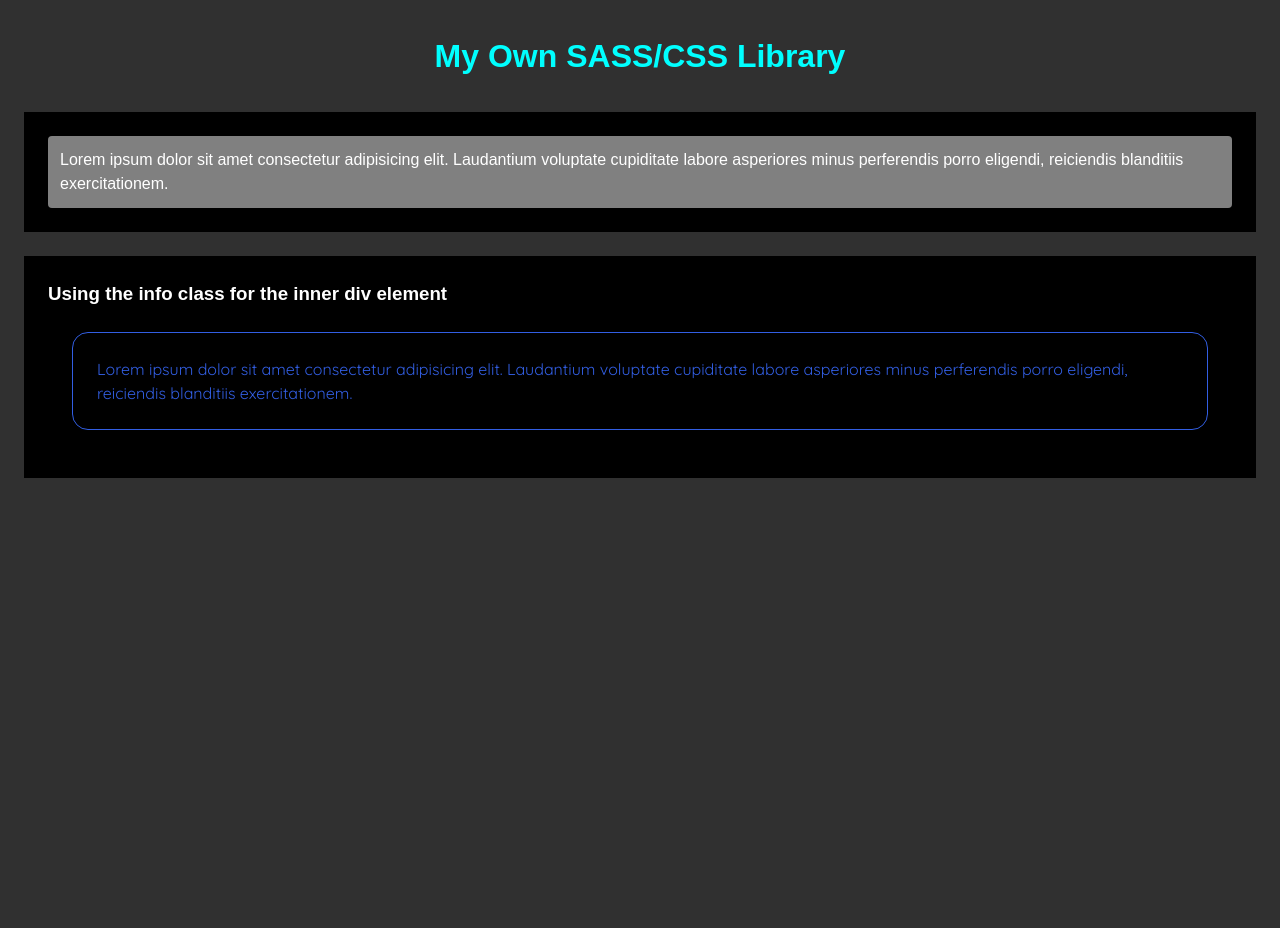
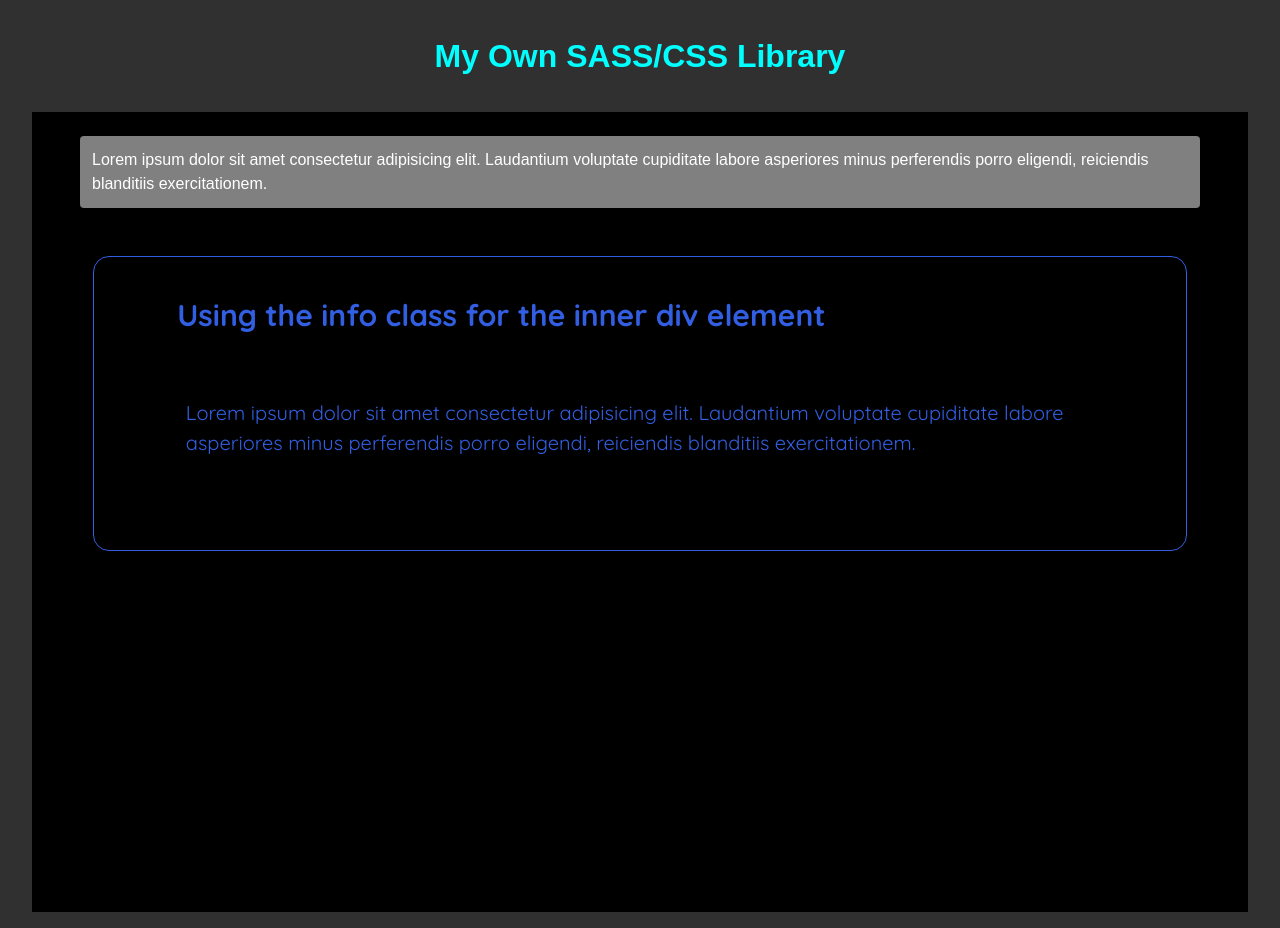
Before and after one commit to Fabian295/own-sass-lib, a website: page index.html in a window 1280 px wide. Before the commit the page ends 832 px from the top, so only its background shows below. Drawn offline with Linux system fonts and the light colour scheme; a web font is replaced by a local one.

Commit message:
Info class eextended and ad container class

```diff
--- a/_fk-classes.scss
+++ b/_fk-classes.scss
@@ -5,12 +5,46 @@
 @import url('https://fonts.googleapis.com/css2?family=Convergence&family=Quicksand:wght@400;700&display=swap');
 
 
+// Page container, wrapper if you will
+.container {
+  background: #000;
+  width: 95%;
+  margin: $margin-base auto;
+  min-height: inherit;
+}
+
 // advise: use for div styling, rather than the p inside the div
+
+
 .info {
+  width: 90%;
+  margin: $margin-base auto;
   font-size: 20px;
   font-family: 'Convergence', 'Quicksand', sans-serif;
   color: $fk-blue;
   border: $border-info;
   border-radius: $border-radius-lg;
   padding: $padding-lg;
+
+  .par {
+
+    background-color: $par-bg;
+    padding: $padding-med;
+    margin: $margin-med;
+
+    p {
+      background:inherit;
+      padding: $padding-sm;
+      border-radius: $border-radius-sm;
+    }
+
+
+  }
+
+      .sub-info {
+     text-align: center;
+      color: $fk-blue;
+      // margin: 4px auto;
+    }
+
 }
--- a/index.html
+++ b/index.html
@@ -11,19 +11,22 @@
 <body>
   <h1 class="title">My Own SASS/CSS Library</h1>
 
-  <div class="par">
+  <div class="container">
+
+    <div class="par stand">
       <p class="par__text">
         Lorem ipsum dolor sit amet consectetur adipisicing elit. Laudantium voluptate cupiditate labore asperiores minus perferendis porro eligendi, reiciendis blanditiis exercitationem.
       </p>
     </div>
 
-<div class="par">
-  <h3 class="sub-info">Using the info class for the inner div element</h3>
-  <div class="par info">
+    <div class="info">
+      <h2 class="sub-info">Using the info class for the inner div element</h2>
+      <div class="par ">
         <p>
           Lorem ipsum dolor sit amet consectetur adipisicing elit. Laudantium voluptate cupiditate labore asperiores minus perferendis porro eligendi, reiciendis blanditiis exercitationem.
         </p>
       </div>
     </div>
+  </div>
 </body>
 </html>
--- a/index.scss
+++ b/index.scss
@@ -51,7 +51,10 @@ h1 {
   }
 }
 
+
 .par {
+
+    &.stand {
       background-color: $par-bg;
       padding: $padding-med;
       margin: $margin-med;
@@ -62,4 +65,12 @@ h1 {
       border-radius: $border-radius-sm;
     }
 
+    h3 {
+      color: $fk-blue;
+      margin: inherit;
     }
+
+  }
+
+
+}
```
Also changed, not shown: css/index.css. Lines whose indentation alone changed are shown as unchanged.
